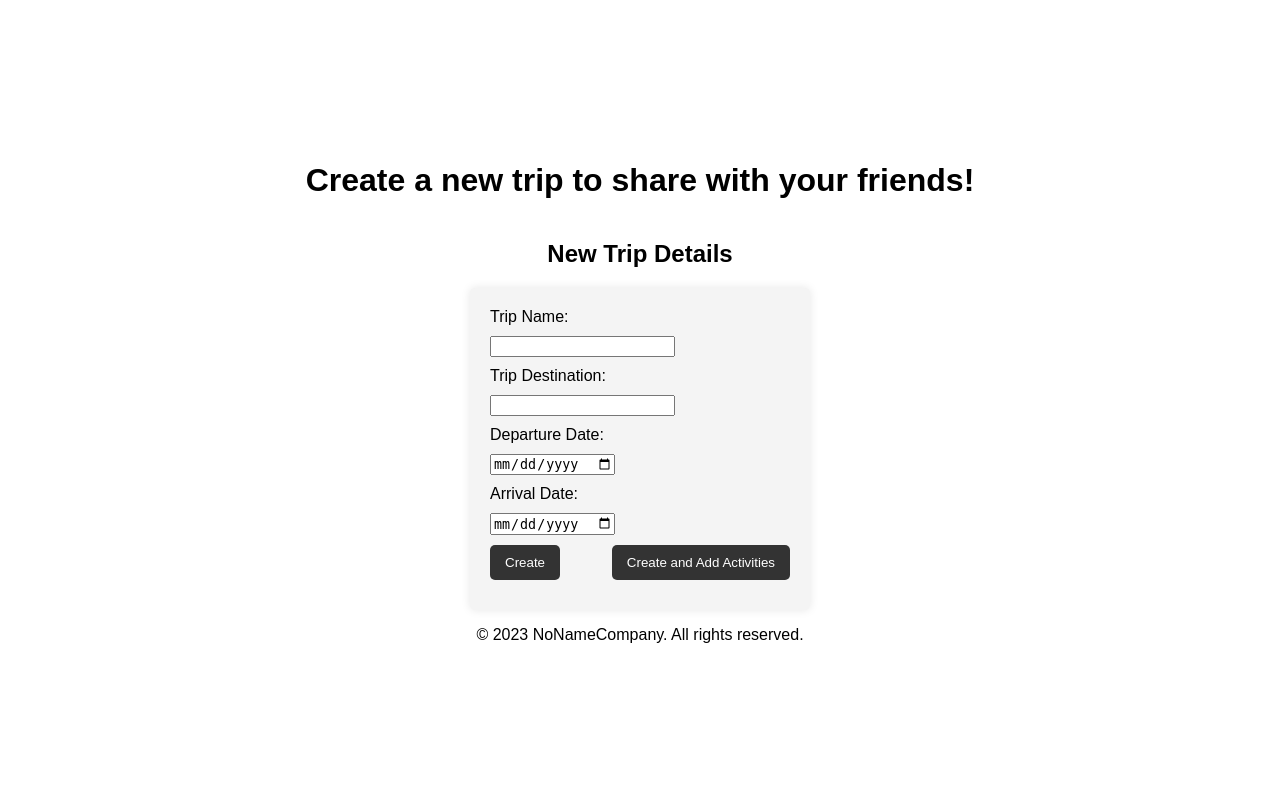
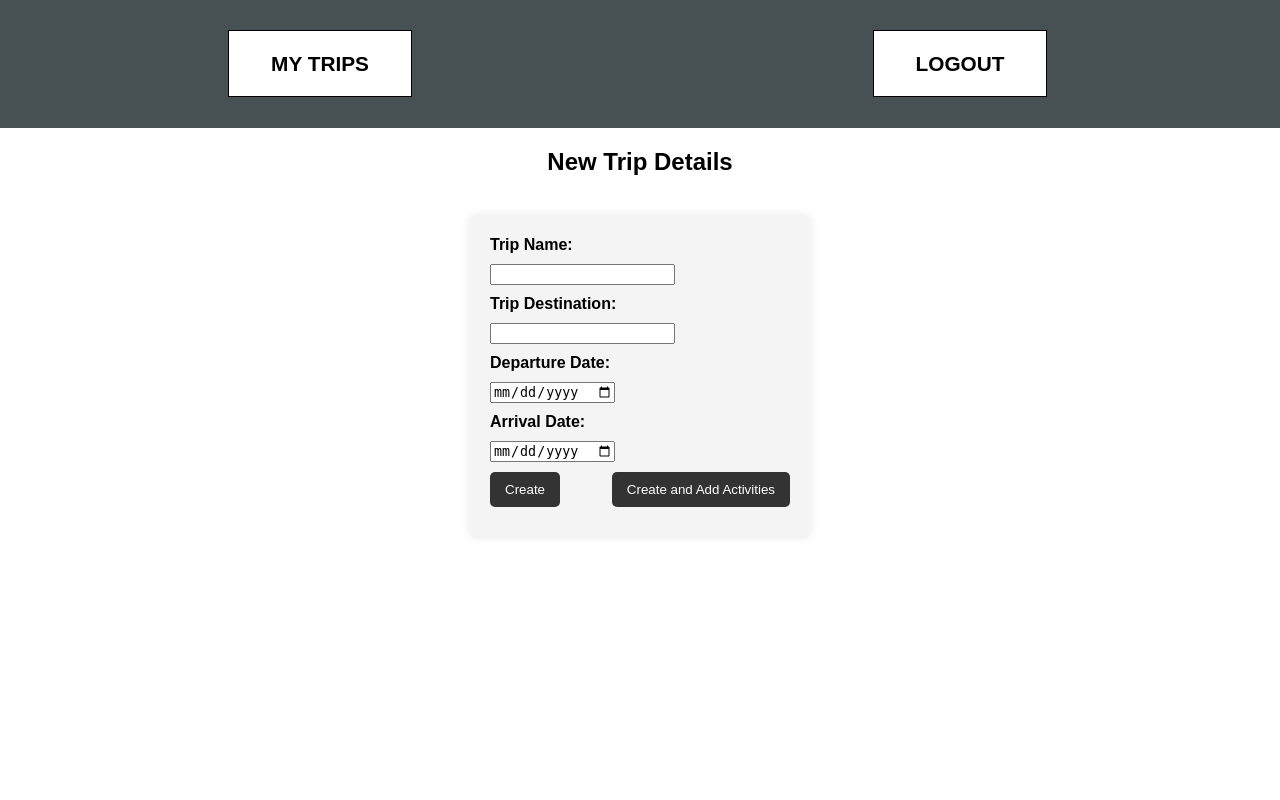
Before and after one commit to alessandrofloris/progettoIsw, a Django app: page /newtrip in a window 1280 px wide. Run offline with Django 4.2, Linux system fonts and the light colour scheme.

Commit message:
style changes

```diff
--- a/travelGroup/static/travelGroup/main.css
+++ b/travelGroup/static/travelGroup/main.css
@@ -1,5 +1,11 @@
+body {
+    font-family: Arial, sans-serif;
+    margin: 0;
+    padding: 0;
+    position: relative;
+}
+
 a {
-    color: blue;
     font-weight: bold;
     text-decoration: none;
 }
@@ -7,3 +13,21 @@ a {
 label {
     font-weight: bold;
 }
+
+.header {
+    height: 8em;
+    width: 100%;
+    background: #475053;
+}
+
+header h1 {
+    color: #ffffff;
+    margin: 0;
+}
+
+.footer {
+    height: 8em;
+    width: 100%;
+    position: fixed;
+    bottom: 0;
+}
--- a/travelGroup/static/travelGroup/newtripTemplate.css
+++ b/travelGroup/static/travelGroup/newtripTemplate.css
@@ -1,11 +1,7 @@
-body {
-    font-family: Arial, sans-serif;
-    margin: 0;
-    padding: 0;
+main {
     display: flex;
     justify-content: center;
     align-items: center;
-    min-height: 100vh;
     flex-direction: column;
 }
 
--- a/travelGroup/static/travelGroup/tripsTemplate.css
+++ b/travelGroup/static/travelGroup/tripsTemplate.css
@@ -7,7 +7,7 @@ header {
 }
 
 .box-container{
-    height: 7em;
+    height: 100%;
     display: flex;
     justify-content: center;
     align-items: center;
@@ -15,12 +15,12 @@ header {
     margin-bottom: 1em;
 }
 
-.button-container {
+.header-button-container {
     flex: 1 1;
     text-align: center;
 }
 
-.button {
+.header-button {
     font-size: 1.3em;
     background: #ffffff;
     color: #000000;
--- a/travelGroup/templates/travelGroup/base.html
+++ b/travelGroup/templates/travelGroup/base.html
@@ -2,7 +2,6 @@
 <html lang="en">
 <head>
     <meta charset="UTF-8">
-    <title>TripGroup</title>
     {% load static %}
     <link rel="stylesheet" href="{% static 'travelGroup/main.css' %}">
     {% block extra-head %}
--- a/travelGroup/templates/travelGroup/newtrip.html
+++ b/travelGroup/templates/travelGroup/newtrip.html
@@ -1,16 +1,29 @@
-<!DOCTYPE html>
-<html lang="en">
-<head>
-    <meta charset="UTF-8">
-    <meta name="viewport" content="width=device-width, initial-scale=1.0">
-    <title>New Trip</title>
+{% extends "travelGroup/base.html" %}
+
+{% block extra-head %}
+
     {% load static %}
     <link rel="stylesheet" href="{% static 'travelGroup/newtripTemplate.css' %}">
-</head>
-<body>
+    <link rel="stylesheet" href="{% static 'travelGroup/tripsTemplate.css' %}">
+
+{% endblock %}
+
+{% block header %}
+
     <header>
-        <h1>Create a new trip to share with your friends!</h1>
+        <div class="box-container">
+            <div class="header-button-container">
+                <a href="mytrips" type="button" class="header-button">MY TRIPS</a>
+            </div>
+            <div class="header-button-container">
+                <a href="/logout" class="header-button ">LOGOUT</a>
+            </div>
+        </div>
     </header>
+
+{% endblock %}
+
+{% block main-content %}
 
     <main>
         <section>
@@ -29,8 +42,12 @@
         </form>
     </main>
 
-    <footer>
-        <p>&copy; 2023 NoNameCompany. All rights reserved.</p>
-    </footer>
-</body>
-</html>
+{% endblock %}
+
+{% block footer %}
+
+{#    <footer class="footer">#}
+{#        <p>&copy; 2023 NoNameCompany. All rights reserved.</p>#}
+{#    </footer>#}
+
+{% endblock %}
```
Also changed, not shown: travelGroup/templates/travelGroup/login.html (+37 -23 lines), travelGroup/templates/travelGroup/registration.html (+30 -18 lines), travelGroup/templates/travelGroup/tripdetails.html (+4 -4 lines), travelGroup/templates/travelGroup/trips.html (+16 -24 lines), README.md.
